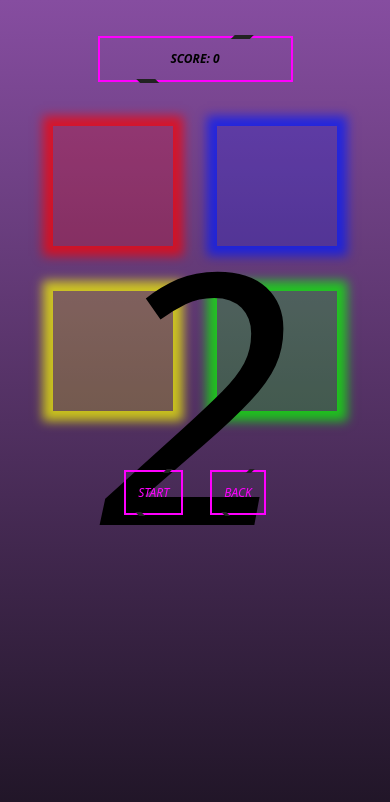
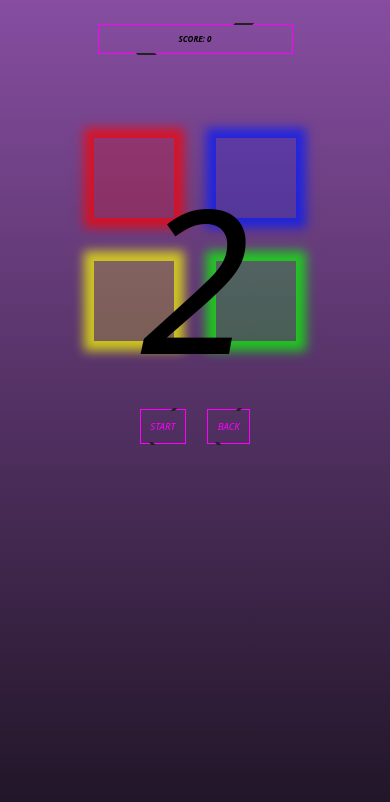
Before and after one commit to Code-Institute-Submissions/MS2-Project-1, a plain HTML site: page game.html in a window 390 px wide. Both pictures are taken after a click on the link "START". Drawn offline with nearby package versions, Linux system fonts and the light colour scheme.

Commit message:
Update game.css

```diff
--- a/assets/css/game.css
+++ b/assets/css/game.css
@@ -128,7 +128,7 @@ body {
     top: 10%;
     z-index: 9;
     padding: 10px;
-    height: 60%;
+    height: 45%;
     width: 70%;
     background: rgba(255, 255, 255, 0.3);
     font-size: 0.8em;
@@ -158,7 +158,7 @@ body {
 }
 
 .countdown-container .countdown-text{
-    font-size: 350px;
+    font-size: 200px;
     color: black;
     text-align: center;
 }
@@ -189,10 +189,11 @@ body {
     .game-over-container {
         width: 90%;
         font-size: 1.5em;
+        height: 40%;
     }
 
     .btnContainer {
-        margin: 4em 0em;
+        margin: 7em 0em;
     }
 
     .game-over-container span {
@@ -214,6 +215,9 @@ body {
         width: 10em;
         height: 10em;
     }
+    .box-container {
+        margin-top: 8em;
+    }
 
 }
 
@@ -233,12 +237,11 @@ body {
 /* Small Smartphones */
 @media screen and (min-width: 200px) and (max-width: 532px) {
     #game-wrapper {
-        font-size:12px;
+        font-size:8px;
     }
 
     .game-btn {
         padding: 1em 1em;
-        font-size: 1em;
         margin: 0 1em;
 
     }
```
